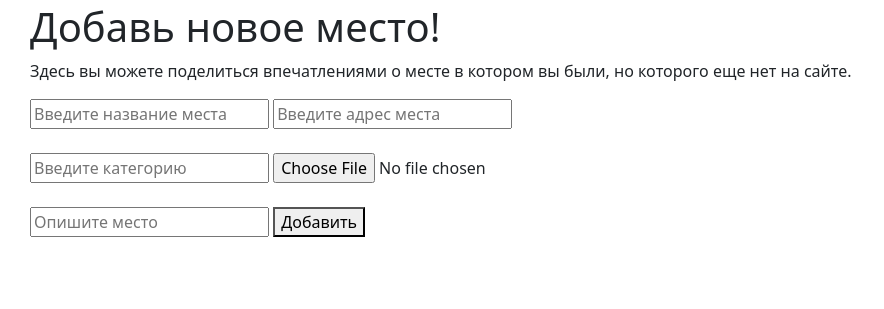
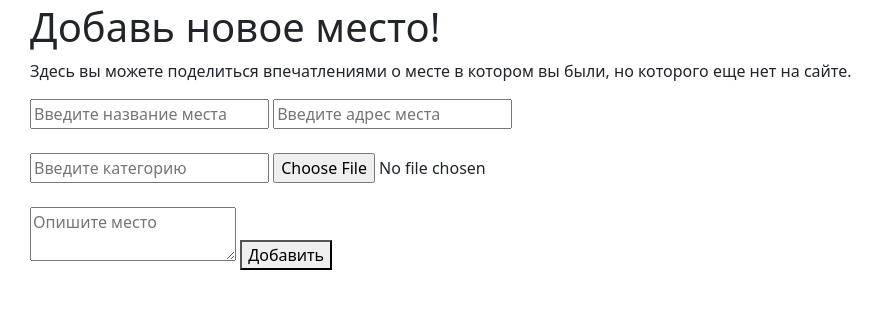
Before and after one commit to arina-minina/IT-raundProject, a Flask app: page /post in a window 1280 px wide. Shown: the part 309-618 px from the top of the page, without its empty margins (0-884 px from the left). Run offline with Flask 3, Linux system fonts and the light colour scheme.

Commit message:
day2 post.html
добавление невидимой автозаполняемой ячейки с координатами места

```diff
--- a/templates/post.html
+++ b/templates/post.html
@@ -9,11 +9,56 @@
 <p>Здесь вы можете поделиться впечатлениями о месте в котором вы были, но которого еще нет на сайте.</p>
 
 <form method="post" class="form-post" enctype="multipart/form-data">
-    <input type="text" name="title" placeholder="Введите название места" class="form-post">
-    <input type="text" name="address" placeholder="Введите адрес места" class="form-post"><br><br>
-    <input type="text" name="category" placeholder="Введите категорию" class="form-post">
-    <input type="file" name="image" placeholder="Выберите картинку" class="form-post"><br><br>
-    <input type="text" name="description" placeholder="Опишите место" class="form-post">
+    <input type="text" name="title" placeholder="Введите название места" class="form-post" required>
+    <input type="text" name="address" id="address" placeholder="Введите адрес места" class="form-post" required>
+    <input type="hidden" name="lat" id="lat">
+    <input type="hidden" name="lon" id="lon"><br><br>
+    <input type="text" name="category" placeholder="Введите категорию" class="form-post" required>
+    <input type="file" name="image" accept="image/*" class="form-post"><br><br>
+    <textarea name="description" placeholder="Опишите место" class="form-post" required></textarea>
     <button class="btn-btn-success" type="submit">Добавить</button>
 </form>
+
+
+<script> // обрабатываем отправку формы с геокодированием адреса
+    document.querySelector('form').addEventListener('submit', async function(e) {
+        e.preventDefault(); // отменяет стандартную отправку формы (чтобы сначала выполнить геокодирование)
+
+        // получение и валидация адреса
+        const address = document.getElementById('address').value;
+        if (!address) {
+            alert('Пожалуйста, введите адрес');
+            return;
+        }
+
+        try {
+            // запрос на геокодирование
+            const response = await fetch(`/geocode?address=${encodeURIComponent(address)}`);
+            const data = await response.json();
+
+            // проверка координат
+            if (data.error) {
+                alert(data.error);
+                return;
+            }
+
+            if (!data.lat || !data.lon) {
+                alert('Не удалось определить координаты для этого адреса');
+                return;
+            }
+
+            // автоматическое заполнение скрытых полей (координат)
+            document.getElementById('lat').value = data.lat;
+            document.getElementById('lon').value = data.lon;
+
+
+            this.submit(); // отправка формы
+
+        // обработка ошибок
+        } catch (error) {
+            console.error('Ошибка:', error);
+            alert('Произошла ошибка при определении координат');
+        }
+    });
+</script>
 {% endblock %}
```
